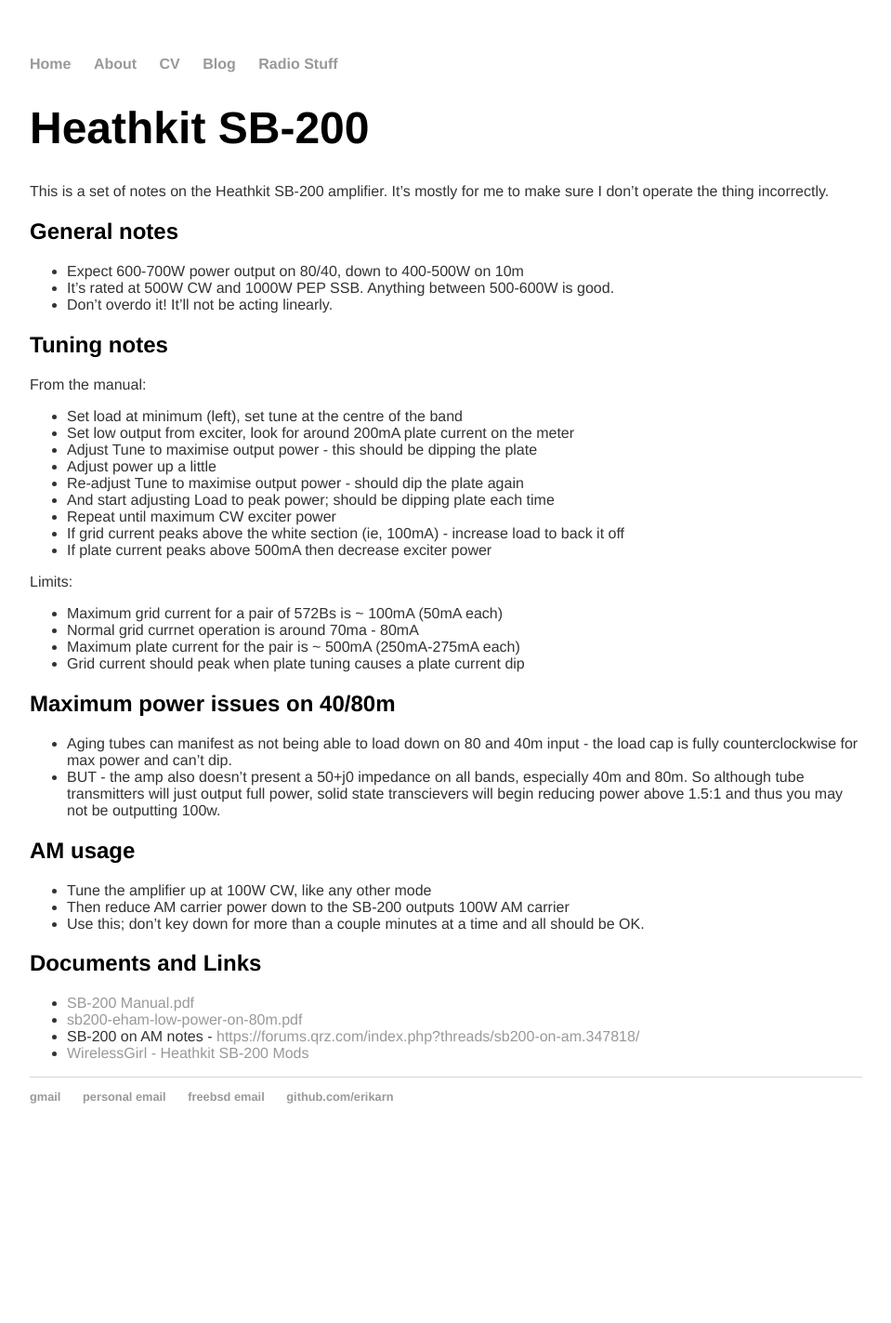
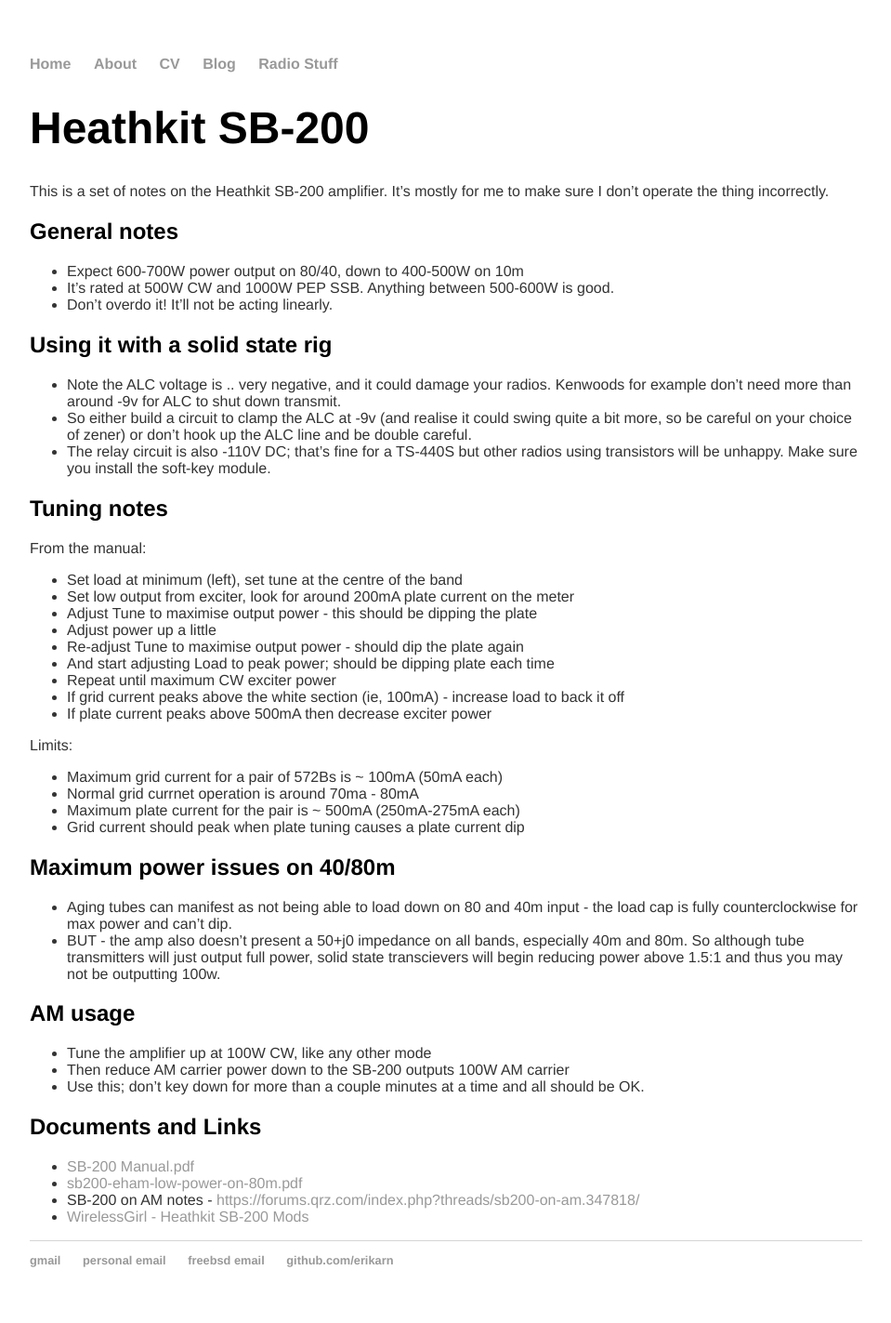
Before and after one commit to erikarn/erikarn.github.io, a Jekyll site: the page built from heathkit/SB-200/notes.md, in a window 1280 px wide. Shown: the whole page at 93% size, without its empty margins (160-1119 px from the left). Built offline with Jekyll 4.4.1, drawn with Linux system fonts in a browser that asks for light colours; before the commit the page ends 1247 px from its top, so only the background shows below that.

Commit message:
Notes on ALC and relay.

```diff
--- a/heathkit/SB-200/notes.md
+++ b/heathkit/SB-200/notes.md
@@ -14,6 +14,12 @@
  * Expect 600-700W power output on 80/40, down to 400-500W on 10m
  * It's rated at 500W CW and 1000W PEP SSB.  Anything between 500-600W is good.
  * Don't overdo it! It'll not be acting linearly.
+
+## Using it with a solid state rig
+
+ * Note the ALC voltage is .. very negative, and it could damage your radios.  Kenwoods for example don't need more than around -9v for ALC to shut down transmit.
+ * So either build a circuit to clamp the ALC at -9v (and realise it could swing quite a bit more, so be careful on your choice of zener) or don't hook up the ALC line and be double careful.
+ * The relay circuit is also -110V DC; that's fine for a TS-440S but other radios using transistors will be unhappy.  Make sure you install the soft-key module.
 
 ## Tuning notes
 
```
